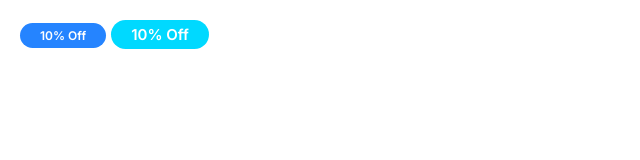
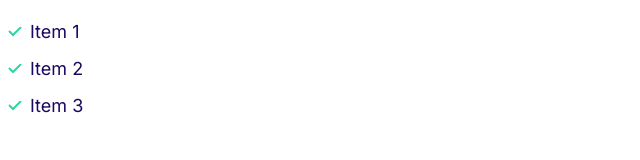
Before and after one commit to SomDhen/demify, a plain HTML site: page index.html in a window 1280 px wide. Shown: the whole page, without its empty margins (0-640 px from the left). Drawn offline with Linux system fonts and the light colour scheme.

Commit message:
Build the list component.

```diff
--- a/css/styles.css
+++ b/css/styles.css
@@ -19,7 +19,6 @@ body {
   font-size: 2.4rem;
   line-height: 1.5;
   color: var(--color-body);
-  margin: 2rem;
 }
 
 h1,
@@ -125,3 +124,32 @@ a {
     font-size: 1.2rem;
   }
 }
+
+/* Lists */
+
+.list {
+  list-style: none;
+  padding-left: 0;
+  color: var(--color-headings);
+}
+
+.list--inline .list__item {
+  display: inline-block;
+  margin-right: 2rem;
+}
+
+.list--tick {
+  list-style-image: url(../images/tick.svg);
+  padding-left: 3rem;
+}
+
+.list--tick .list__item {
+  padding-left: 0.5rem;
+  margin-bottom: 1rem;
+}
+
+@media screen and (min-width: 1024px) {
+  .list--tick .list__item {
+    padding-left: 0;
+  }
+}
--- a/index.html
+++ b/index.html
@@ -18,7 +18,10 @@
     <link rel="stylesheet" href="css/styles.css" />
   </head>
   <body>
-    <span class="badge badge--primary badge--small">10% Off</span>
-    <span class="badge badge--secondary">10% Off</span>
+    <ul class="list list--tick">
+      <li class="list__item">Item 1</li>
+      <li class="list__item">Item 2</li>
+      <li class="list__item">Item 3</li>
+    </ul>
   </body>
 </html>
```
Also changed, not shown: components/lists.html (added, +5 -0 lines), images/tick.svg (added).
